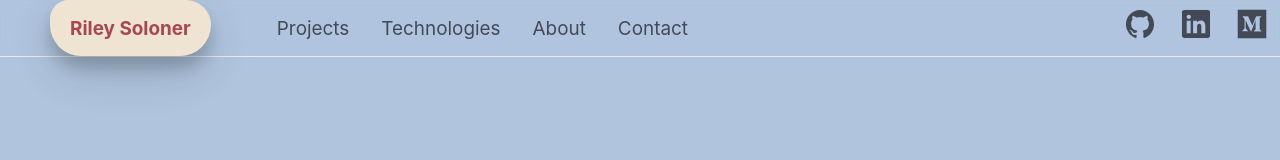
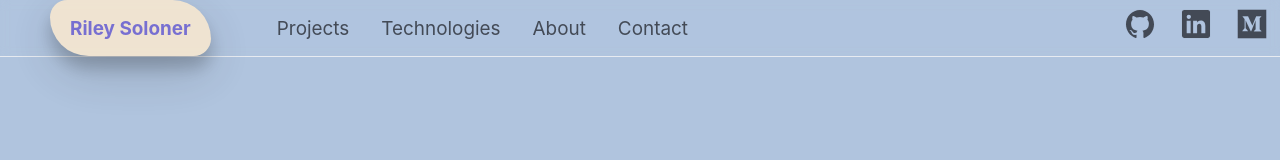
Before and after one commit to robotriley/portfolio-site, a React (Create React App) app: page / in a window 1280 px wide. In both pictures the pointer is over the link "Riley Soloner". Shown: the top 160 px of the page. Built offline with nearby package versions, Linux system fonts and the light colour scheme.

Commit message:
email me button weird but done for now

```diff
--- a/src/App.css
+++ b/src/App.css
@@ -190,14 +190,14 @@
 
 a {
   transition-duration: 400ms;
-  border-radius: 30px 40px 50px 50px;
+  border-radius: 40px 90px 40px 90px;
   padding: 10px;
   color: blanchedalmond;
 }
 
 a:hover {
   transition-duration: 500;
-  color: brown;
+  color: slateblue;
   text-decoration: none;
   background-color: blanchedalmond;
   box-shadow: 0 12px 16px 0 rgba(0, 0, 0, 0.24),
```
